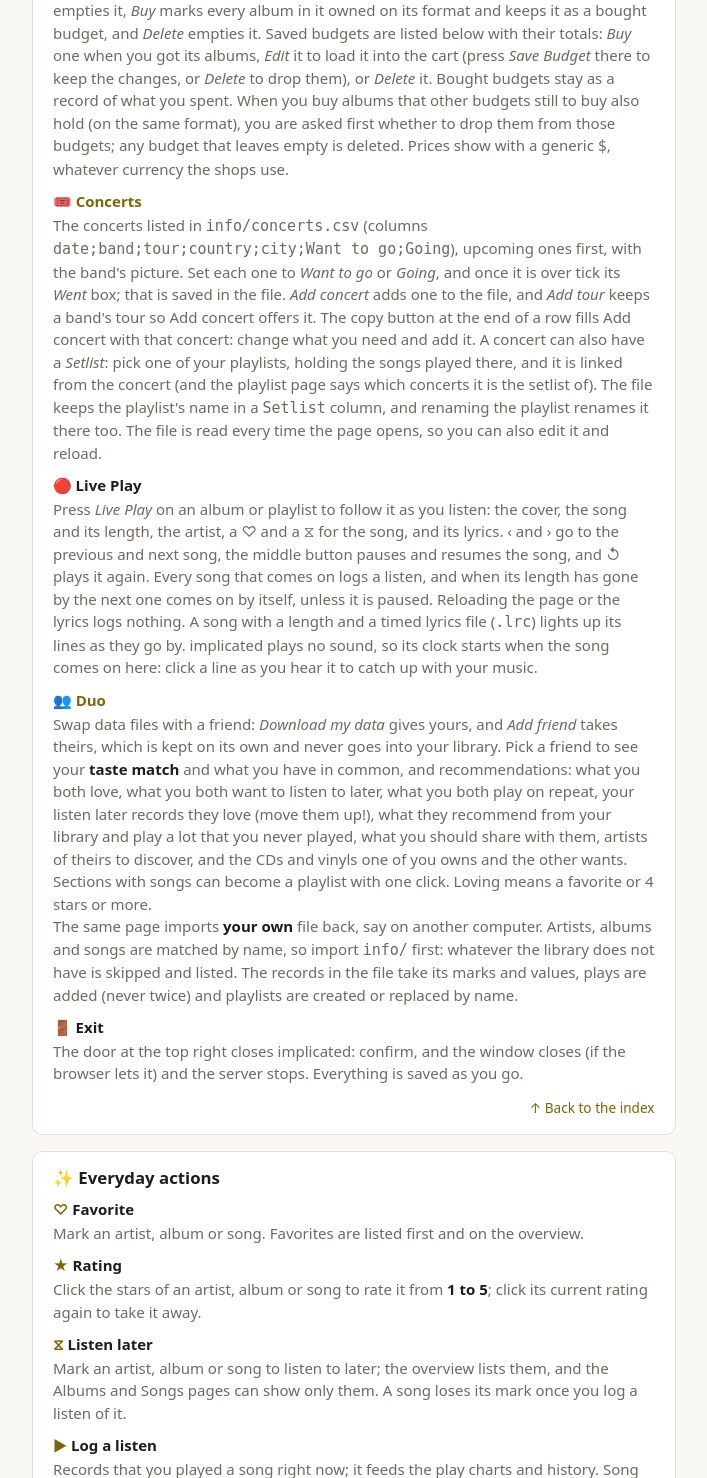
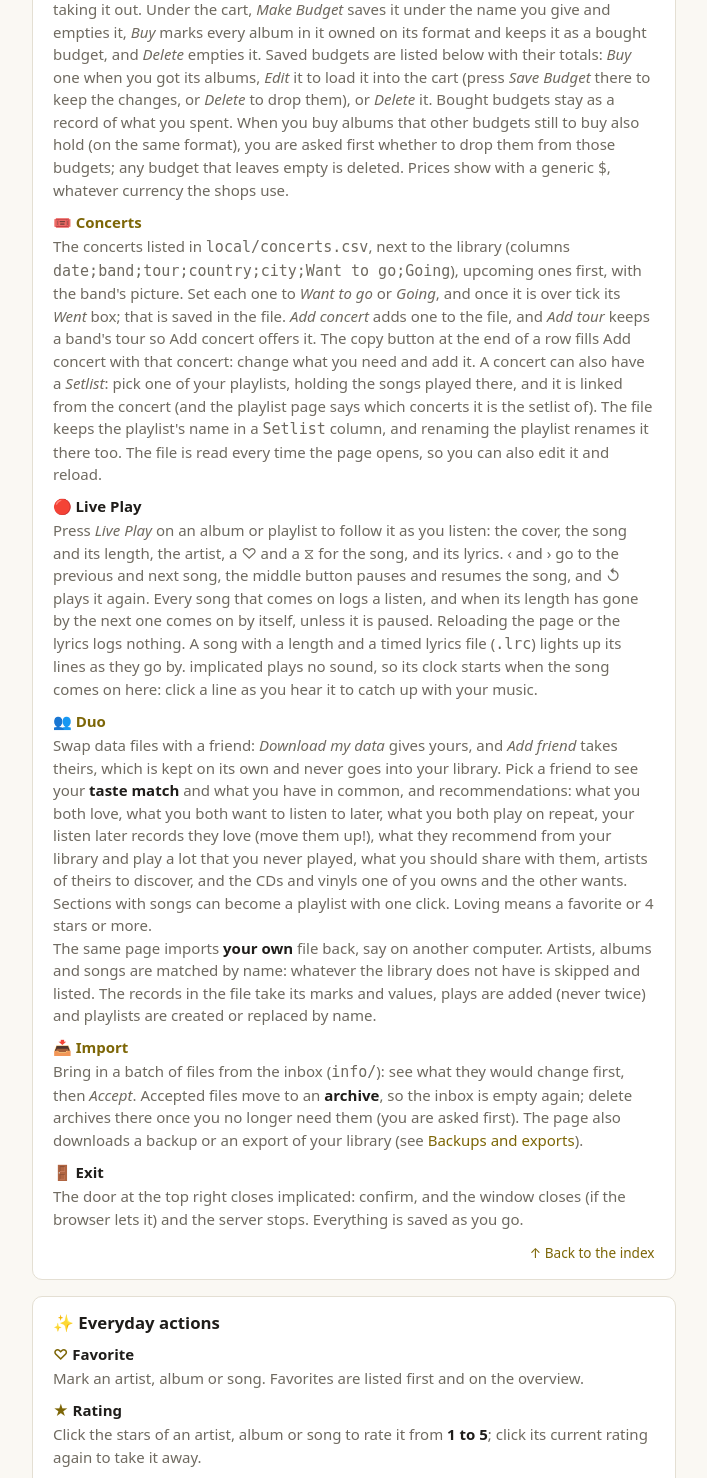
Before and after one commit to trOOnies/implicated, a FastAPI app: page /help in a window 1280 px wide. Shown: the part 2152-3630 px from the top of the page, without its empty margins (24-731 px from the left). Run offline with FastAPI, Linux system fonts and the light colour scheme.

Commit message:
Document the inbox, the migration and backups
The README and Help page explain that the library is the source of truth
and info/ an inbox imported on purpose, the new import rules, archives,
backups and exports. The Makefile gains import-preview, migrate-info,
backup, restore and export, and make import now previews and asks.

Co-Authored-By: Claude Opus 5.5 <noreply@anthropic.com>

```diff
--- a/src/implicated/web/templates/help.html
+++ b/src/implicated/web/templates/help.html
@@ -27,6 +27,7 @@
           <li><a href="#concerts">Concerts</a></li>
           <li><a href="#live-play">Live Play</a></li>
           <li><a href="#duo">Duo</a></li>
+          <li><a href="#import">Import</a></li>
           <li><a href="#exit">Exit</a></li>
         </ul>
       </li>
@@ -42,6 +43,7 @@
         </ul>
       </li>
       <li><a href="#importing">Importing from files</a></li>
+      <li><a href="#backups">Backups and exports</a></li>
       <li><a href="#api">API</a></li>
       <li><a href="#license">Source &amp; license</a></li>
     </ol>
@@ -79,8 +81,7 @@
       album its cover with <em>Set cover</em> under the cover on its page (or <em>Change
       cover</em> to replace it), or pick an image right away in the <em>Add album</em> form
       (AVIF, JPEG, PNG or WebP; covers cannot be GIFs).
-      An imported album whose file in <code>covers/</code> matches it gets that one back on
-      the next import. An album page can also add all its songs to a playlist, or <em>Copy</em> the album under a new
+      An import only changes a cover when its inbox has a file for that album. An album page can also add all its songs to a playlist, or <em>Copy</em> the album under a new
       name (a deluxe edition, say) with its cover, songs, lyrics and song videos; the copy
       opens right away. The ‹ and › arrows step through the artist's albums, from the oldest
       to the newest, like the ones on a song page step through its album.</dd>
@@ -128,7 +129,7 @@
       to drop them from those budgets; any budget that leaves empty is deleted. Prices show
       with a generic <code>$</code>, whatever currency the shops use.</dd>
       <dt id="concerts">🎟️ <a href="/concerts">Concerts</a></dt>
-      <dd>The concerts listed in <code>info/concerts.csv</code> (columns
+      <dd>The concerts listed in <code>local/concerts.csv</code>, next to the library (columns
       <code>date;band;tour;country;city;Want to go;Going</code>),
       upcoming ones first, with the band's picture. Set each one to <em>Want to go</em> or
       <em>Going</em>, and once it is over tick its <em>Went</em> box; that is saved in the file.
@@ -157,10 +158,16 @@
       owns and the other wants. Sections with songs can become a playlist with one click.
       Loving means a favorite or 4 stars or more.<br>
       The same page imports <strong>your own</strong> file back, say on another computer.
-      Artists, albums and songs are matched by name, so import <code>info/</code> first:
-      whatever the library does not have is skipped and listed. The records in the file take
+      Artists, albums and songs are matched by name: whatever the library does not have is
+      skipped and listed. The records in the file take
       its marks and values, plays are added (never twice) and playlists are created or replaced
       by name.</dd>
+      <dt id="import">📥 <a href="/import">Import</a></dt>
+      <dd>Bring in a batch of files from the inbox (<code>info/</code>): see what they would
+      change first, then <em>Accept</em>. Accepted files move to an <strong>archive</strong>, so
+      the inbox is empty again; delete archives there once you no longer need them (you are asked
+      first). The page also downloads a backup or an export of your library (see
+      <a href="#backups">Backups and exports</a>).</dd>
       <dt id="exit">🚪 Exit</dt>
       <dd>The door at the top right closes implicated: confirm, and the window closes (if the
       browser lets it) and the server stops. Everything is saved as you go.</dd>
@@ -199,19 +206,47 @@
 
   <section class="card" id="importing">
     <h2>📥 Importing from files</h2>
-    <p>Put a <code>bands.yaml</code> in the <code>info/</code> folder (artists, origin,
-    genres, languages, a description, a Wikipedia link and members), plus
+    <p>🗄️ <strong>The library is the one source of truth.</strong> Small edits (a year, a rating,
+    a new song) belong in the app. For bigger batches, like an artist's whole discography or a
+    list of concerts, prepare files in the <strong>inbox</strong>, <code>info/</code>, and import
+    them from the <a href="/import">Import</a> page (or <code>make import</code>). Nothing is
+    imported on its own, not even when the server starts, so what you edit in the app always
+    stays.</p>
+    <p>The inbox can hold a <code>bands.yaml</code> (artists, origin, genres, languages, a
+    description, a Wikipedia link and members), plus
     <code>bands/&lt;artist&gt;/albums.yaml</code> (albums and their songs),
-    <code>bands/&lt;artist&gt;/band.jpg</code> (a picture of the artist) and <code>bands/&lt;artist&gt;/covers/</code> (cover images, matched to albums by file
-    name) and <code>bands/&lt;artist&gt;/songs/&lt;song title&gt;.txt</code> (lyrics; a
-    <code>/</code> in the title becomes <code>_</code>, and <code>&lt;&gt;:"\|?*</code> are left
-    out). Every song gets one: songs you add without a file get an empty one. An optional
-    <code>&lt;song title&gt;.lrc</code> next to it holds timed lyrics for Live Play, with a
-    timestamp per line like <code>[01:23.40]Words</code>; an empty <code>.txt</code> takes its words from it.</p>
-    <p>🔄 The server imports the folder <strong>every time it starts</strong>, so restart it
-    after editing the files. Importing again updates what changed and keeps your ratings, notes,
-    favorites, CD and vinyl ownership, music videos, featured artists, song videos, listen later
-    marks, playlists and plays. Problems are listed in the server log.</p>
+    <code>bands/&lt;artist&gt;/band.jpg</code> (a picture of the artist),
+    <code>bands/&lt;artist&gt;/covers/</code> (cover images, matched to albums by file name),
+    <code>bands/&lt;artist&gt;/songs/&lt;song title&gt;.txt</code> (lyrics; a <code>/</code> in
+    the title becomes <code>_</code>, and <code>&lt;&gt;:"\|?*</code> are left out), optional
+    <code>&lt;song title&gt;.lrc</code> timed lyrics (a timestamp per line, like
+    <code>[01:23.40]Words</code>) and <code>bands/&lt;artist&gt;/tabs/</code> Guitar Pro files.
+    A <code>concerts.csv</code> and <code>tours.csv</code> are added to yours, and a
+    <em>Download my data</em> file named <code>userdata.json</code> brings back your marks.</p>
+    <p>🧩 Records are matched by their <code>uid</code> (exports carry one, so renamed records are
+    still found) or else by name. <strong>A key in a file wins; a key left out keeps what you
+    have</strong>, so a file only needs what it changes. Ratings, notes, favorites, CD and vinyl
+    ownership, videos, listen later marks, playlists and plays are never touched by the YAML.
+    Lyrics, timed lyrics and tabs are copied into the library's own folder
+    (<code>local/bands/</code>), where the song page's buttons open them; an empty lyrics file in
+    the inbox changes nothing. A broken file stops the whole import, and nothing changes.</p>
+    <p class="help-back"><a href="#index">↑ Back to the index</a></p>
+  </section>
+
+  <section class="card" id="backups">
+    <h2>📦 Backups and exports</h2>
+    <p>Everything the app keeps lives in one folder, <code>local/</code>: the database, covers,
+    artist pictures, lyrics, tabs, concerts and friends' files.</p>
+    <ul>
+      <li><strong>Backup</strong> (<a href="/import/backup">download</a> or <code>make backup</code>):
+      that folder, exactly, as a zip. <code>make restore FILE=…</code>, with the app stopped,
+      puts it back, after zipping what was there.</li>
+      <li><strong>Export</strong> (<a href="/import/export">download</a> or <code>make export</code>):
+      your library written out as an inbox, in YAML with a <code>uid</code> on every record, plus
+      the files and your data. Upload it on the Import page (here or in a fresh library) to
+      rebuild the library from it, or unzip it to edit the files by hand. Songs without an album
+      cannot be written to <code>albums.yaml</code> and are left out.</li>
+    </ul>
     <p class="help-back"><a href="#index">↑ Back to the index</a></p>
   </section>
 
```
Also changed, not shown: README.md, 1 other file.
